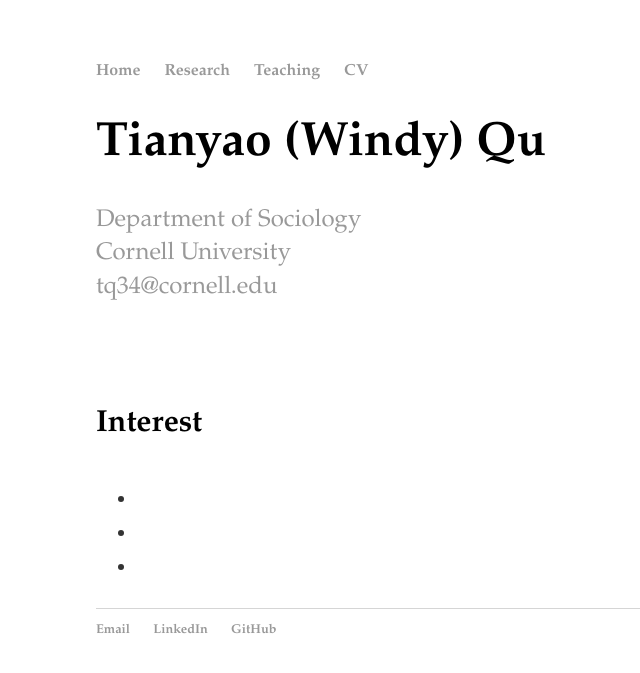
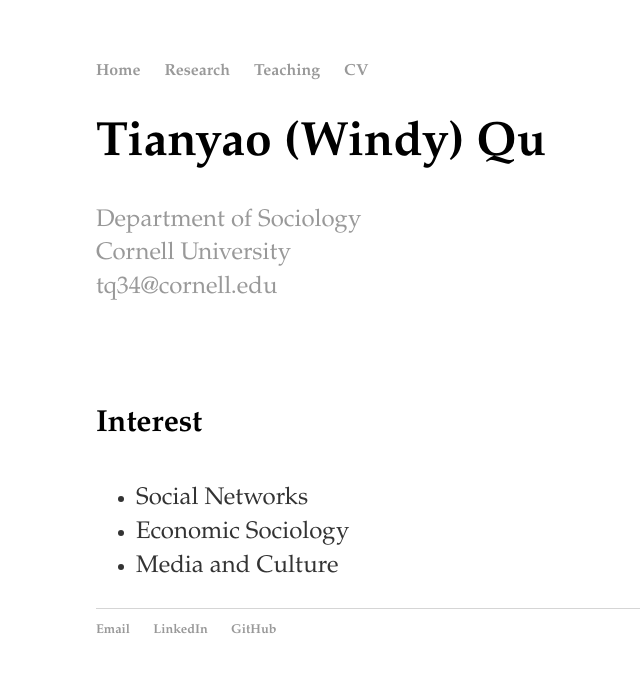
Before and after one commit to windyqu/windyqu.github.io, a Jekyll site: the page built from index.html, in a window 1280 px wide. Shown: the top 673 px of the page, without its empty margins (96-736 px from the left). Built offline with Jekyll 4.4.1, drawn with Linux system fonts in a browser that asks for light colours.

Commit message:
Update index.html

```diff
--- a/index.html
+++ b/index.html
@@ -16,9 +16,9 @@ title: Tianyao Qu's Homepage
 
 	<h4>Interest</h4>
 	<ul>
-		<li></li>
-		<li></li>
-		<li></li>
+		<li>Social Networks</li>
+		<li>Economic Sociology</li>
+		<li>Media and Culture</li>
 	</ul>
 
 </div><!-- /.blurb -->
```
